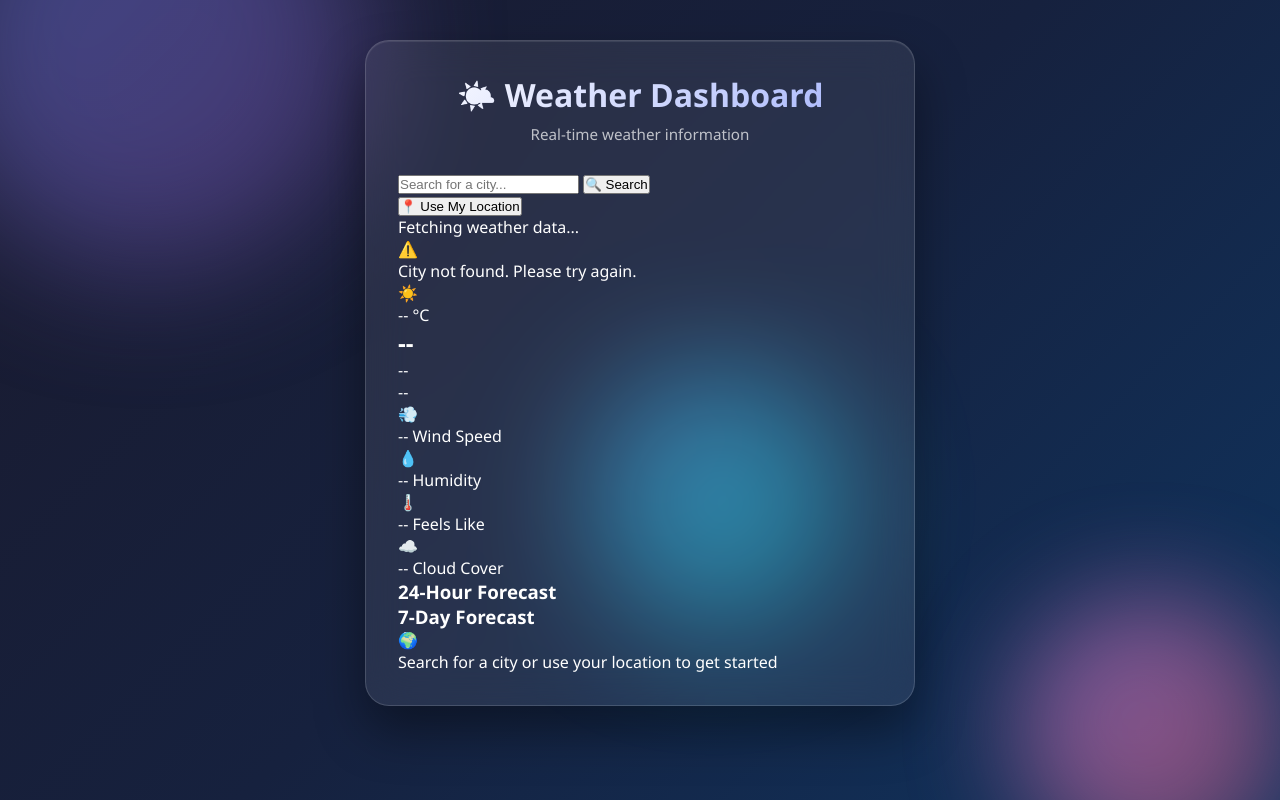
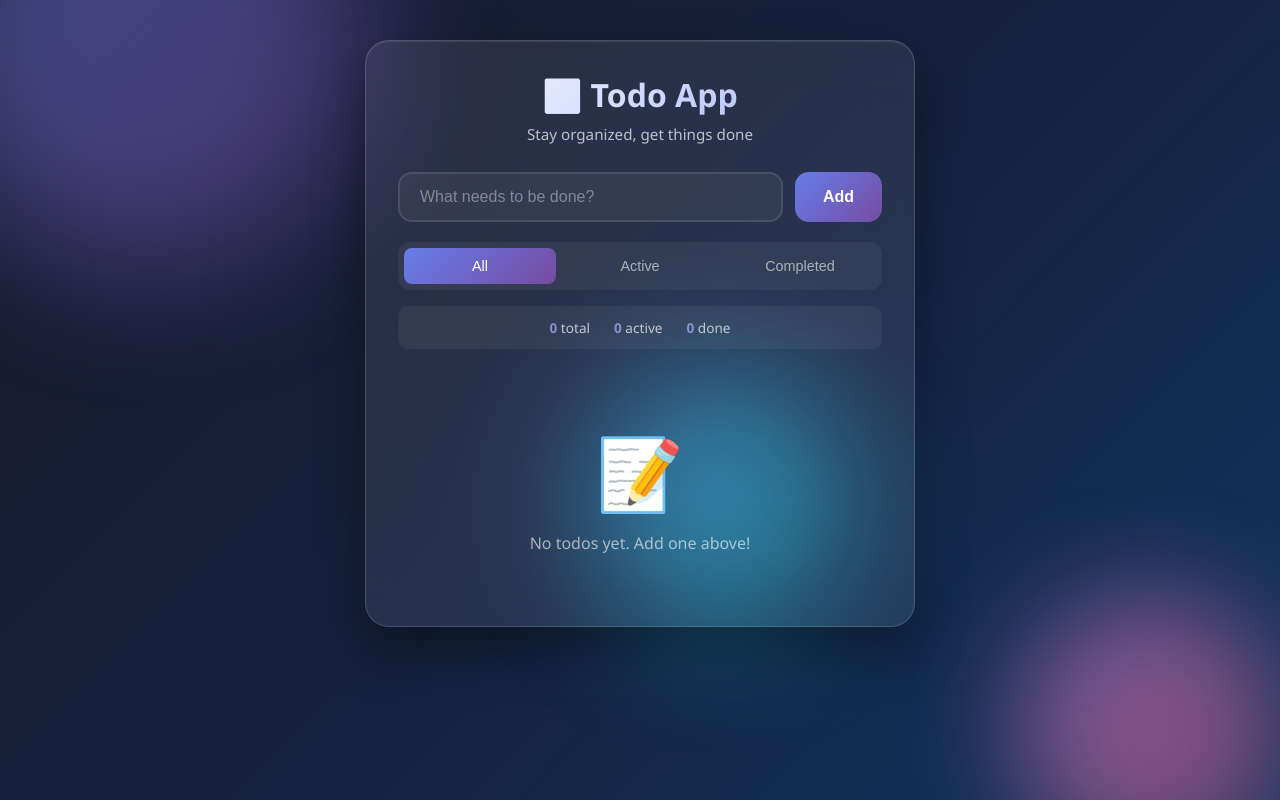
Before and after one commit to samirsenapati/finalcode_todo_app, a plain HTML site: page index.html in a window 1280 px wide. Drawn offline with Linux system fonts and the light colour scheme.

Commit message:
Update via FinalCode AI

```diff
--- a/index.html
+++ b/index.html
@@ -3,7 +3,7 @@
 <head>
   <meta charset="UTF-8">
   <meta name="viewport" content="width=device-width, initial-scale=1.0">
-  <title>Weather Dashboard - FinalCode</title>
+  <title>Todo App - FinalCode</title>
   <link rel="stylesheet" href="style.css">
 </head>
 <body>
@@ -15,112 +15,59 @@
 
   <div class="container">
     <header class="header">
-      <h1>🌤️ Weather Dashboard</h1>
-      <p class="subtitle">Real-time weather information</p>
+      <h1>✅ Todo App</h1>
+      <p class="subtitle">Stay organized, get things done</p>
     </header>
 
-    <form class="search-form" id="search-form">
+    <!-- Add Todo Form -->
+    <form class="todo-form" id="todo-form">
       <input
         type="text"
-        id="city-input"
-        placeholder="Search for a city..."
+        id="todo-input"
+        placeholder="What needs to be done?"
         autocomplete="off"
         required
       >
-      <button type="submit" id="search-btn">
-        <span class="btn-icon">🔍</span>
-        <span class="btn-text">Search</span>
+      <button type="submit" id="add-btn">
+        <span>Add</span>
       </button>
     </form>
 
-    <button class="location-btn" id="location-btn">
-      📍 Use My Location
-    </button>
-
-    <!-- Loading State -->
-    <div class="loading" id="loading">
-      <div class="spinner"></div>
-      <p>Fetching weather data...</p>
+    <!-- Filter Tabs -->
+    <div class="filter-tabs">
+      <button class="filter-btn active" data-filter="all">All</button>
+      <button class="filter-btn" data-filter="active">Active</button>
+      <button class="filter-btn" data-filter="completed">Completed</button>
     </div>
 
-    <!-- Error State -->
-    <div class="error-state" id="error-state">
-      <div class="error-icon">⚠️</div>
-      <p id="error-message">City not found. Please try again.</p>
+    <!-- Stats Bar -->
+    <div class="stats-bar">
+      <span class="stats-item">
+        <span class="stats-number" id="total-count">0</span> total
+      </span>
+      <span class="stats-item">
+        <span class="stats-number" id="active-count">0</span> active
+      </span>
+      <span class="stats-item">
+        <span class="stats-number" id="completed-count">0</span> done
+      </span>
     </div>
 
-    <!-- Weather Content -->
-    <div class="weather-content" id="weather-content">
-      <!-- Current Weather -->
-      <section class="current-weather" id="current-weather">
-        <div class="weather-main">
-          <div class="weather-icon" id="weather-icon">☀️</div>
-          <div class="temperature">
-            <span class="temp-value" id="temp-value">--</span>
-            <span class="temp-unit">°C</span>
-          </div>
-        </div>
-        <div class="weather-info">
-          <h2 class="city-name" id="city-name">--</h2>
-          <p class="weather-desc" id="weather-desc">--</p>
-          <p class="date-time" id="date-time">--</p>
-        </div>
-      </section>
+    <!-- Todo List -->
+    <ul class="todo-list" id="todo-list">
+      <!-- Todos will be inserted here -->
+    </ul>
 
-      <!-- Weather Details -->
-      <section class="weather-details">
-        <div class="detail-card">
-          <div class="detail-icon">💨</div>
-          <div class="detail-info">
-            <span class="detail-value" id="wind-speed">--</span>
-            <span class="detail-label">Wind Speed</span>
-          </div>
-        </div>
-        <div class="detail-card">
-          <div class="detail-icon">💧</div>
-          <div class="detail-info">
-            <span class="detail-value" id="humidity">--</span>
-            <span class="detail-label">Humidity</span>
-          </div>
-        </div>
-        <div class="detail-card">
-          <div class="detail-icon">🌡️</div>
-          <div class="detail-info">
-            <span class="detail-value" id="feels-like">--</span>
-            <span class="detail-label">Feels Like</span>
-          </div>
-        </div>
-        <div class="detail-card">
-          <div class="detail-icon">☁️</div>
-          <div class="detail-info">
-            <span class="detail-value" id="cloud-cover">--</span>
-            <span class="detail-label">Cloud Cover</span>
-          </div>
-        </div>
-      </section>
-
-      <!-- Hourly Forecast -->
-      <section class="forecast-section">
-        <h3 class="section-title">24-Hour Forecast</h3>
-        <div class="hourly-forecast" id="hourly-forecast">
-          <!-- Hourly items will be inserted here -->
-        </div>
-      </section>
-
-      <!-- 7-Day Forecast -->
-      <section class="forecast-section">
-        <h3 class="section-title">7-Day Forecast</h3>
-        <div class="daily-forecast" id="daily-forecast">
-          <!-- Daily items will be inserted here -->
-        </div>
-      </section>
+    <!-- Empty State -->
+    <div class="empty-state" id="empty-state">
+      <div class="empty-icon">📝</div>
+      <p>No todos yet. Add one above!</p>
     </div>
 
-    <!-- Initial State -->
-    <div class="initial-state" id="initial-state">
-      <div class="initial-icon">🌍</div>
-      <p>Search for a city or use your location to get started</p>
-    </div>
+    <!-- Clear Completed Button -->
+    <button class="clear-btn" id="clear-btn">
+      🗑️ Clear Completed
+    </button>
   </div>
 
   <script src="script.js"></script>
```
